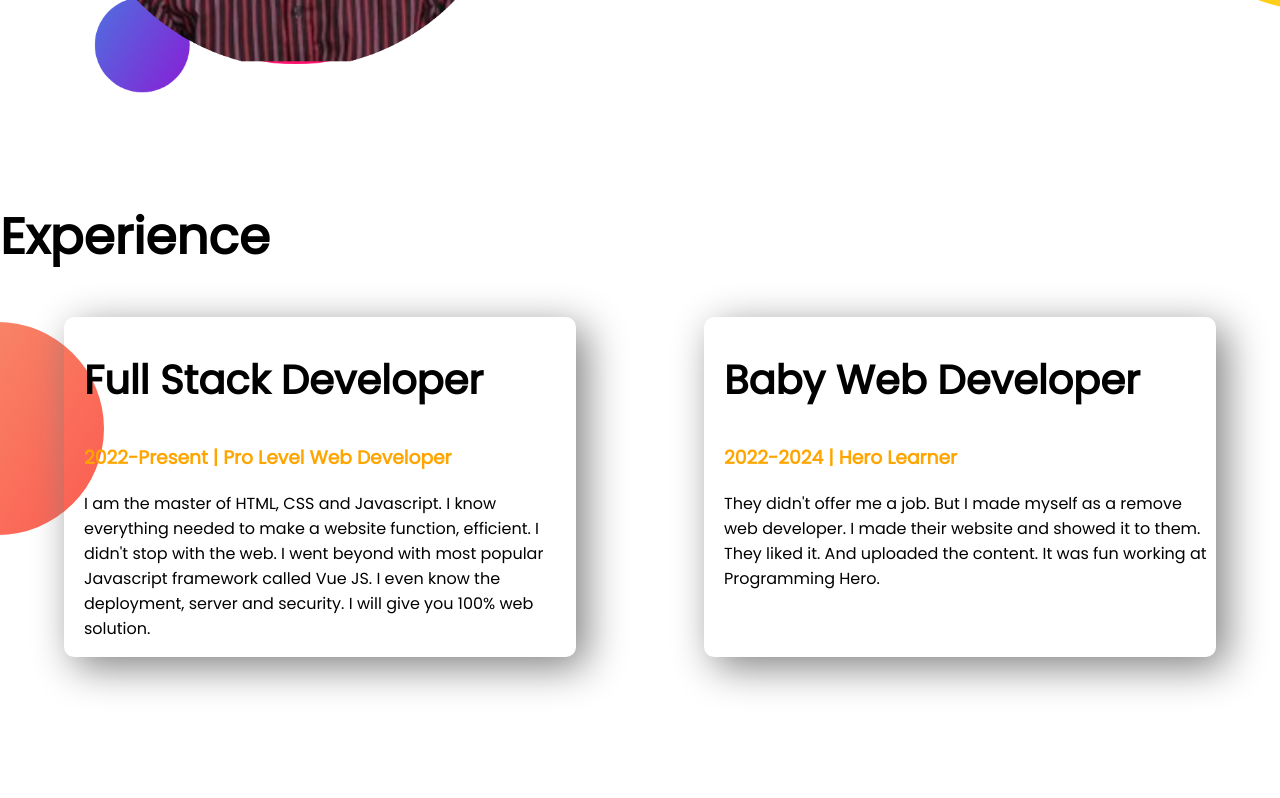
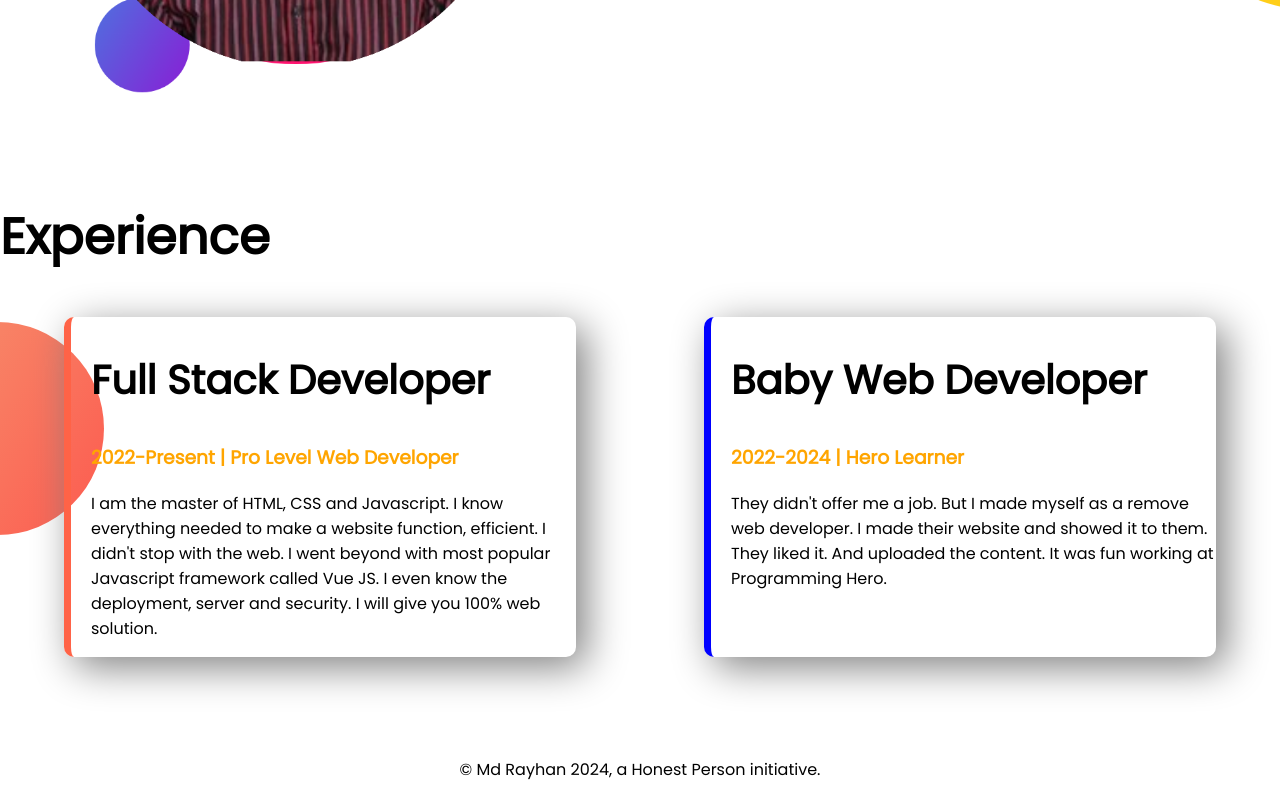
Before and after one commit to mdrayhan1/developer-portfolio, a plain HTML site: page index.html in a window 1280 px wide. Shown: the part 974-1772 px from the top of the page. Before the commit the page ends 1731 px from the top, so only its background shows below. Drawn offline with Linux system fonts and the light colour scheme.

Commit message:
style border and added footer

```diff
--- a/index.html
+++ b/index.html
@@ -49,7 +49,7 @@
     <section class="experience-area">
         <h1>Experience</h1>
         <div class="flexible-container">
-            <div class="experience-item">
+            <div id="full-stack-developer" class="experience-item">
                 <h2>Full Stack Developer</h2>
                 <h3 class="orange-colour">2022-Present | Pro Level Web Developer</h3>
                 <p>I am the master of HTML, CSS and Javascript. I know everything needed to make a website function,
@@ -58,7 +58,7 @@
                     JS. I even know the deployment, server and security. I will give you 100% web solution.</p>
 
             </div>
-            <div class="experience-item">
+            <div id="baby-web-developer" class="experience-item">
                 <h2>Baby Web Developer</h2>
                 <h3 class="orange-colour">2022-2024 | Hero Learner</h3>
                 <p>They didn't offer me a job. But I made myself as a remove web developer. I made their website and
@@ -69,5 +69,8 @@
 
     </section>
 </body>
+<footer>
+    <p>© Md Rayhan 2024, a Honest Person initiative.</p>
+</footer>
 
 </html>
--- a/style.css
+++ b/style.css
@@ -64,4 +64,14 @@ h2 {
     padding-left: 20px;
     border-radius: 10px;
     box-shadow: 10px 10px 40px gray;
+
 }
+#full-stack-developer{
+    border-left: 7px solid tomato ;
+}
+#baby-web-developer{
+    border-left: 7px solid blue;
+}
+footer p{
+text-align: center;
+}
```
